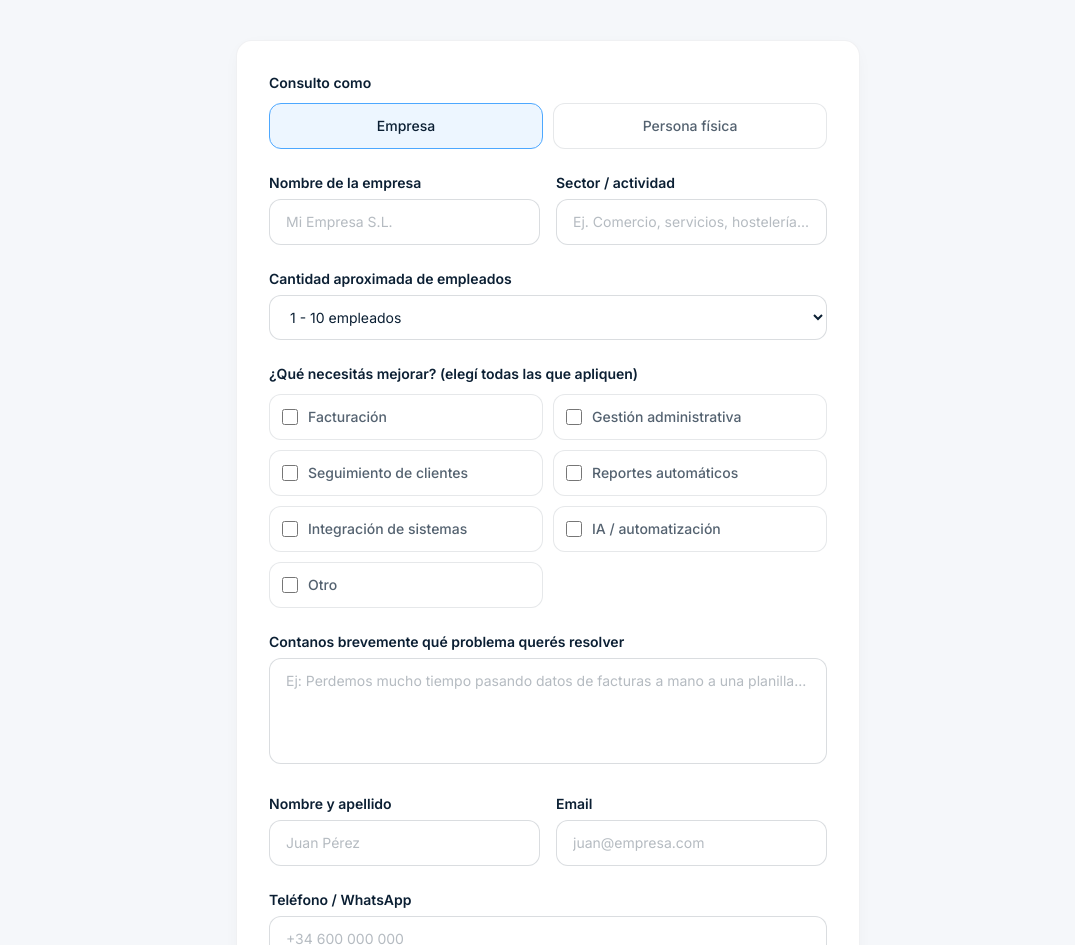
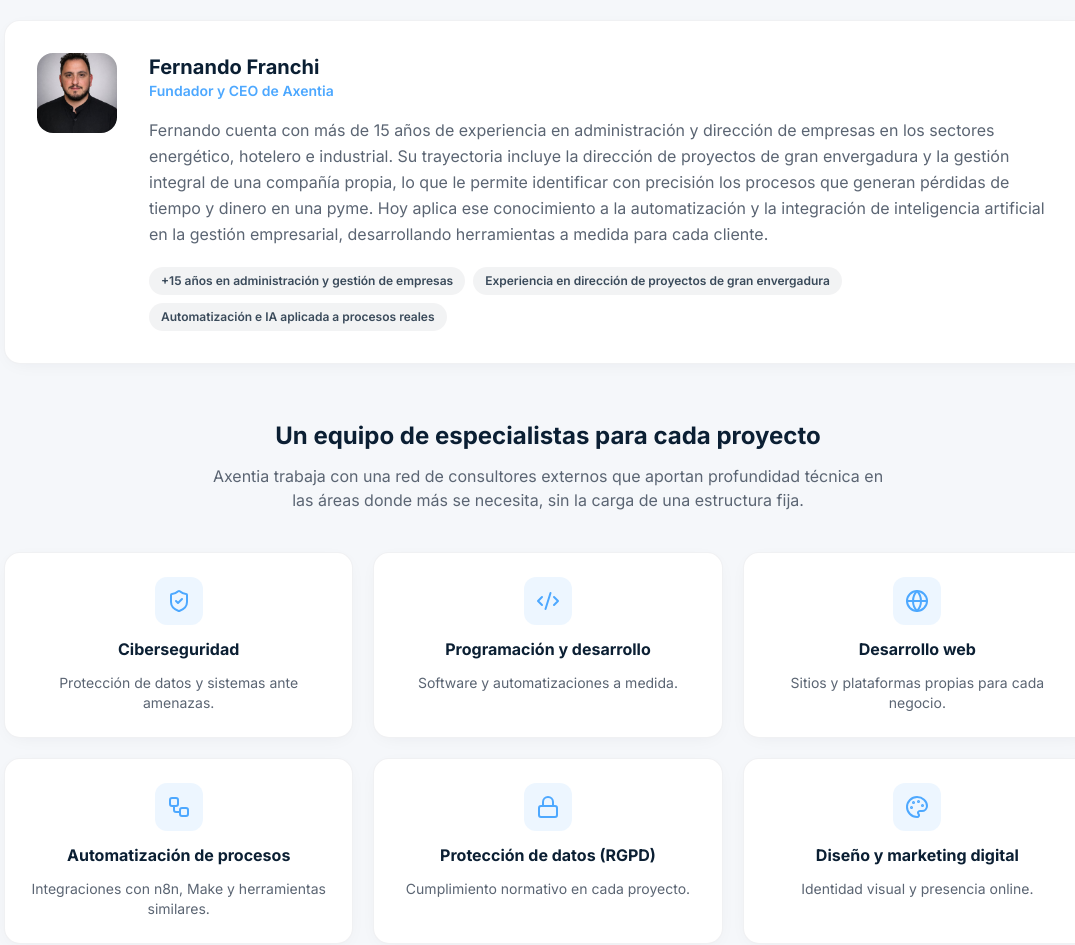
Before and after one commit to ferfranchi10/Axentia_Web, a Next.js app: page / in a window 1280 px wide. Shown: the part 1407-2352 px from the top of the page, without its empty margins (92-1167 px from the left). Built offline with nearby package versions, Linux system fonts and the light colour scheme.

Commit message:
Agregar seccion Quienes somos con foto y bio de Fernando Franchi
Suma el perfil del fundador con foto, experiencia y el equipo de
especialistas al home, mas el enlace correspondiente en el header.

```diff
--- a/package.json
+++ b/package.json
@@ -26,6 +26,6 @@
     "eslint": "^9",
     "eslint-config-next": "16.2.6",
     "tailwindcss": "^4",
-    "typescript": "^5"
+    "typescript": "5.9.3"
   }
 }
--- a/src/app/page.tsx
+++ b/src/app/page.tsx
@@ -5,6 +5,7 @@ import Footer from "@/components/layout/Footer";
 // Sections
 import Hero from "@/components/sections/Hero";
 import Services from "@/components/sections/Services";
+import QuienesSomos from "@/components/sections/QuienesSomos";
 import AuditForm from "@/components/sections/AuditForm";
 
 // UI
@@ -19,6 +20,7 @@ export default function Home() {
       <main>
         <Hero />
         <Services />
+        <QuienesSomos />
         <AuditForm />
       </main>
 
--- a/src/components/layout/Header.tsx
+++ b/src/components/layout/Header.tsx
@@ -18,6 +18,7 @@ export default function Header() {
 
   const navLinks = [
     { label: "Servicios", href: "#servicios" },
+    { label: "Quiénes somos", href: "#quienes-somos" },
     { label: "Auditoría gratuita", href: "#formulario" },
   ];
 
--- /dev/null
+++ b/src/components/sections/QuienesSomos.tsx
@@ -0,0 +1,141 @@
+"use client";
+
+import Image from "next/image";
+import { motion } from "framer-motion";
+import { ShieldCheck, Code2, Globe, Workflow, Lock, Palette } from "lucide-react";
+
+const TEAM = [
+  {
+    icon: ShieldCheck,
+    title: "Ciberseguridad",
+    text: "Protección de datos y sistemas ante amenazas.",
+  },
+  {
+    icon: Code2,
+    title: "Programación y desarrollo",
+    text: "Software y automatizaciones a medida.",
+  },
+  {
+    icon: Globe,
+    title: "Desarrollo web",
+    text: "Sitios y plataformas propias para cada negocio.",
+  },
+  {
+    icon: Workflow,
+    title: "Automatización de procesos",
+    text: "Integraciones con n8n, Make y herramientas similares.",
+  },
+  {
+    icon: Lock,
+    title: "Protección de datos (RGPD)",
+    text: "Cumplimiento normativo en cada proyecto.",
+  },
+  {
+    icon: Palette,
+    title: "Diseño y marketing digital",
+    text: "Identidad visual y presencia online.",
+  },
+];
+
+const HIGHLIGHTS = [
+  "+15 años en administración y gestión de empresas",
+  "Experiencia en dirección de proyectos de gran envergadura",
+  "Automatización e IA aplicada a procesos reales",
+];
+
+export default function QuienesSomos() {
+  return (
+    <section id="quienes-somos" className="py-20 sm:py-24 bg-bg-soft">
+      <div className="max-w-6xl mx-auto px-4 sm:px-6 lg:px-8">
+        <div className="text-center max-w-2xl mx-auto mb-14 space-y-3">
+          <h2 className="text-3xl sm:text-4xl font-extrabold text-navy leading-tight">
+            Quiénes somos
+          </h2>
+        </div>
+
+        {/* Founder */}
+        <motion.div
+          initial={{ opacity: 0, y: 20 }}
+          whileInView={{ opacity: 1, y: 0 }}
+          viewport={{ once: true, margin: "-50px" }}
+          transition={{ duration: 0.4 }}
+          className="soft-card rounded-2xl p-6 sm:p-8 flex flex-col sm:flex-row gap-6 sm:gap-8 items-start"
+        >
+          <div className="shrink-0 relative w-16 h-16 sm:w-20 sm:h-20 rounded-2xl overflow-hidden">
+            <Image
+              src="/team/fernando-franchi.jpg"
+              alt="Fernando Franchi"
+              fill
+              sizes="80px"
+              className="object-cover"
+              priority
+            />
+          </div>
+
+          <div className="space-y-4">
+            <div>
+              <h3 className="text-lg sm:text-xl font-bold text-navy">Fernando Franchi</h3>
+              <p className="text-sm text-primary font-semibold">Fundador y CEO de Axentia</p>
+            </div>
+
+            <p className="text-sm sm:text-base text-text-muted leading-relaxed">
+              Fernando cuenta con más de 15 años de experiencia en administración y dirección de
+              empresas en los sectores energético, hotelero e industrial. Su trayectoria incluye
+              la dirección de proyectos de gran envergadura y la gestión integral de una compañía
+              propia, lo que le permite identificar con precisión los procesos que generan
+              pérdidas de tiempo y dinero en una pyme. Hoy aplica ese conocimiento a la
+              automatización y la integración de inteligencia artificial en la gestión
+              empresarial, desarrollando herramientas a medida para cada cliente.
+            </p>
+
+            <div className="flex flex-wrap gap-2 pt-1">
+              {HIGHLIGHTS.map((item) => (
+                <span
+                  key={item}
+                  className="text-xs font-semibold text-navy/80 bg-navy/5 rounded-full px-3 py-1.5"
+                >
+                  {item}
+                </span>
+              ))}
+            </div>
+          </div>
+        </motion.div>
+
+        {/* Team */}
+        <div className="mt-14">
+          <div className="text-center max-w-2xl mx-auto mb-10 space-y-3">
+            <h3 className="text-xl sm:text-2xl font-bold text-navy">
+              Un equipo de especialistas para cada proyecto
+            </h3>
+            <p className="text-sm sm:text-base text-text-muted">
+              Axentia trabaja con una red de consultores externos que aportan profundidad técnica
+              en las áreas donde más se necesita, sin la carga de una estructura fija.
+            </p>
+          </div>
+
+          <div className="grid grid-cols-1 sm:grid-cols-2 lg:grid-cols-3 gap-5">
+            {TEAM.map((role, index) => {
+              const Icon = role.icon;
+              return (
+                <motion.div
+                  key={role.title}
+                  initial={{ opacity: 0, y: 20 }}
+                  whileInView={{ opacity: 1, y: 0 }}
+                  viewport={{ once: true, margin: "-50px" }}
+                  transition={{ duration: 0.4, delay: index * 0.06 }}
+                  className="soft-card rounded-2xl p-6 flex flex-col items-center text-center gap-3"
+                >
+                  <div className="p-3 bg-primary/10 rounded-xl text-primary">
+                    <Icon className="w-6 h-6" />
+                  </div>
+                  <h4 className="text-base font-bold text-navy">{role.title}</h4>
+                  <p className="text-sm text-text-muted">{role.text}</p>
+                </motion.div>
+              );
+            })}
+          </div>
+        </div>
+      </div>
+    </section>
+  );
+}
```
Also changed, not shown: public/team/fernando-franchi.jpg (added), 1 other file (tests, documents, lock files or other folders).
